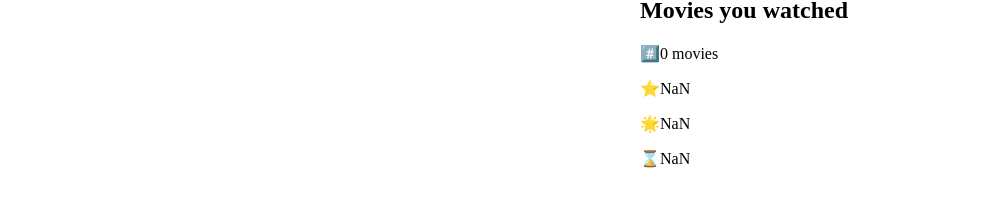
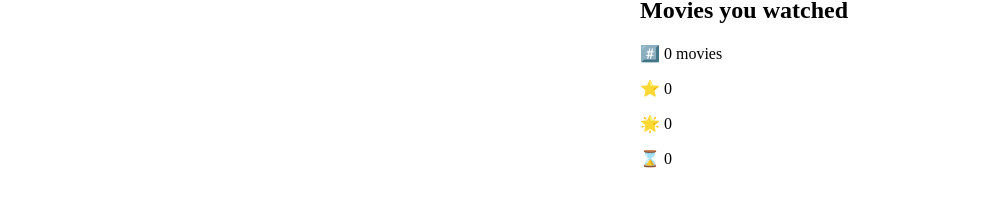
Before and after one commit to dal-gp/react-js, a React (Vite) app: page / in a window 1280 px wide. Shown: the part 138-344 px from the top of the page, without its empty margins (0-1004 px from the left). Built offline with nearby package versions, Linux system fonts and the light colour scheme.

Commit message:
close movie details on new search

```diff
--- a/src/App.jsx
+++ b/src/App.jsx
@@ -1,38 +1,7 @@
 /*
-# One more effect - listening to a keypress
+# close movie details if we search for another movie
 
-need to globally listen to keypress event so that we can react to a keypress
-event in the entire app => by attaching an event listener to the entire doc (App)
-
-it is a side effect , we are accessing DOM!
-
-useEffect = escape hatch (a way of escaping having to write all code using
-the react way :3 )
-
-- add event listener 'keydown'
-- if event code is Escape call our handle close movie details component
-
-thing is event listener is still listening for keydown event and still executes
-even after we close the movie details page
-So we only attach event listener if we have our component MovieDetails in tree aka
-when component instance is actually mounted
-
-- move use effect hook from App -> MovieDetails component
-- make necessary changes like function name, add function to dep array
-
-now the problem is each time MovieDetails component mounts, a new event listener
-is added to the document (coz each time the effect gets executed it adds one more
-event listener to the document)
-=> What this means is that we need to clean up our event listener aka cleanup
-function that removes the listener everytime MovieDetails unmounts
-
-- so in cleanup function execute remove event listener 'keydown'
-
-function we pass into the removeEventListener must be exacly same as the one we
-pass into the addEventListener.
-
-- create a new function cut the function and use the function name instead on
-  both add event listener and remove event listener
+- call function handle close movie details before calling fetchMovies
 
  TODO: Project is getting bigger , split into files => one component per file
 
@@ -131,7 +100,6 @@ function App() {
           setMovies(data.Search);
           setError("");
         } catch (e) {
-          console.log(e);
           if (e.name !== "AbortError") setError(e.message);
         } finally {
           setIsLoading(false);
@@ -143,7 +111,7 @@ function App() {
         setError("");
         return;
       }
-
+      handleCloseMovie();
       fetchMovies();
 
       return function () {
@@ -315,7 +283,6 @@ function MovieDetails({
       runtime: Number(runtime.split(" ").at(0)),
       userRating,
     };
-    console.log(newWatchedMovie);
     onAddWatched(newWatchedMovie);
     onCloseMovie();
   }
@@ -349,7 +316,6 @@ function MovieDetails({
       document.title = `Movie | ${title}`;
       return function () {
         document.title = "usePopcorn";
-        console.log(`Clean up effect movie ${title}`);
       };
     },
     [title],
@@ -434,20 +400,24 @@ function WatchedSummary({ watchedMovies }) {
     <div>
       <h2>Movies you watched</h2>
       <p>
-        <span>#️⃣</span>
+        <span>#️⃣ </span>
         <span>{watchedMovies.length} movies</span>
       </p>
       <p>
         <span>⭐</span>
-        <span>{avgIMDBRating.toFixed(2)}</span>
+        <span>
+          {Number.isNaN(avgIMDBRating) ? " 0" : avgIMDBRating.toFixed(2)}
+        </span>
       </p>
       <p>
         <span>🌟</span>
-        <span>{avgUserRating.toFixed(2)}</span>
+        <span>
+          {Number.isNaN(avgUserRating) ? " 0" : avgUserRating.toFixed(2)}
+        </span>
       </p>
       <p>
         <span>⌛</span>
-        <span>{avgRuntime}</span>
+        <span>{Number.isNaN(avgRuntime) ? " 0" : avgRuntime}</span>
       </p>
     </div>
   );
```
